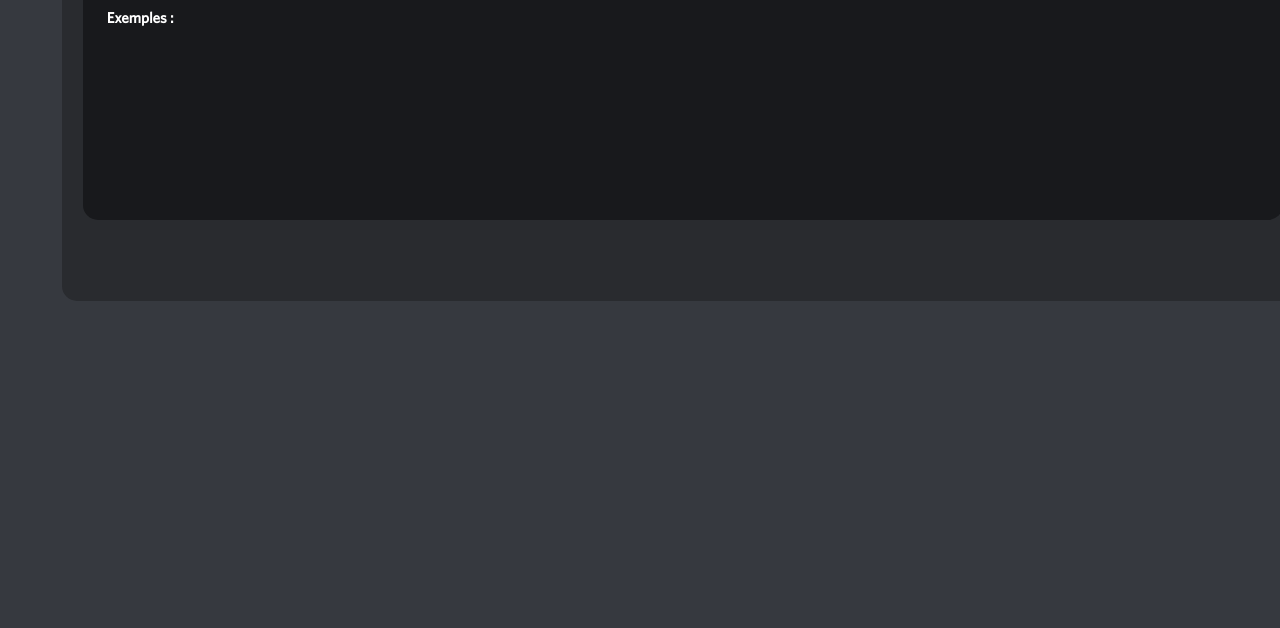
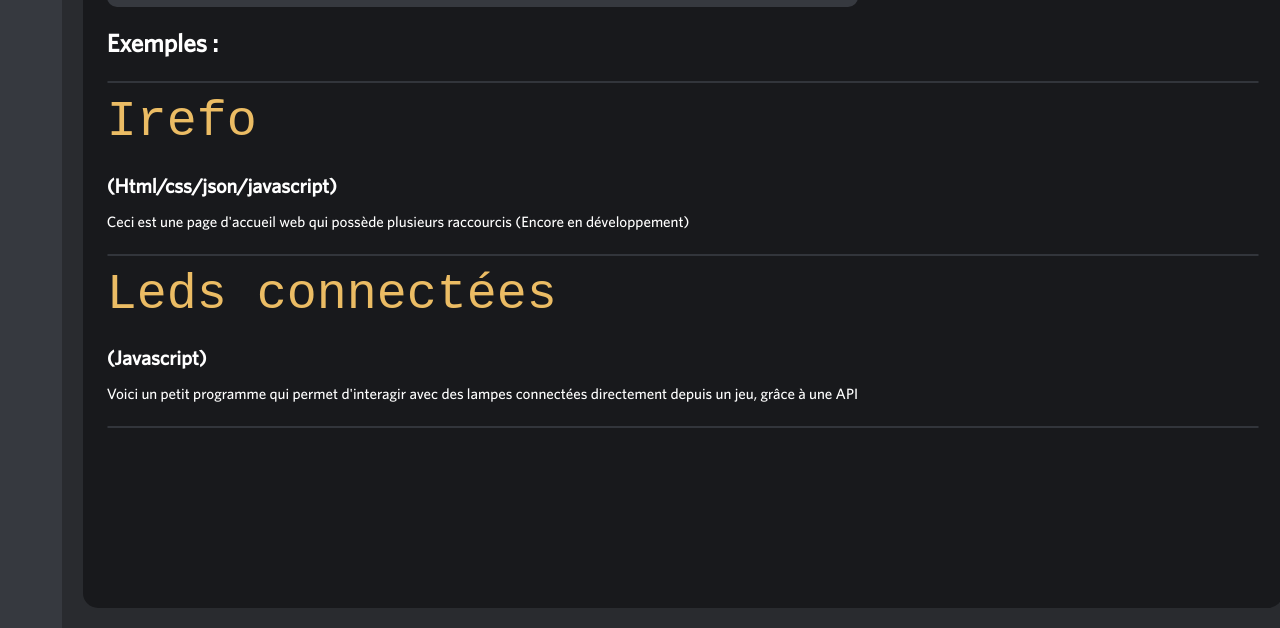
Before and after one commit to Hitokii/Hitoki.dev, a plain HTML site: page profile.html in a window 1280 px wide. Shown: the part 818-1446 px from the top of the page. Before the commit the page ends 1152 px from the top, so only its background shows below. Drawn offline with Linux system fonts and the light colour scheme.

Commit message:
Updated profile + small fix Irefo

```diff
--- a/Profile/style.css
+++ b/Profile/style.css
@@ -17,6 +17,7 @@ html, body {
 }
 
 .gray-divider {
+    margin-top: 2%;
     border: 1px solid #32353b;
     border-radius: 500px;
 }
@@ -174,3 +175,35 @@ html, body {
     cursor: pointer;
     background-color: #3e4146;
 }
+
+#exemplediv a {
+    display: block;
+    position: relative;
+    padding: 0.2em 0;
+    font-family: monospace;
+    font-size: 50px;
+    text-decoration: none;
+    color: rgb(235, 188, 100);
+    width: min-content;
+
+  }
+
+#exemplediv a::after {
+    content: '';
+    border-radius: 50px;
+    position: absolute;
+    bottom: 0;
+    left: 0;
+    width: 100%;
+    height: 0.1em;
+    background-color: wheat;
+    opacity: 0;
+    transition: opacity 500ms, transform 500ms;
+    opacity: 1;
+    transform: scale(0);
+    transform-origin: center;
+  }
+
+#exemplediv a:hover::after, #exemplediv a:focus::after{
+  transform: scale(1);
+}
--- a/profile.html
+++ b/profile.html
@@ -1,8 +1,13 @@
+<!--
+   CV réalisé par Maxence Perlot (Hitoki)
+-->
+
 <!DOCTYPE html>
 <html lang="en">
   <head>
     <meta charset="UTF-8" />
     <meta http-equiv="X-UA-Compatible" content="IE=edge" />
+    <link rel="icon" type="image/png" href="Assets/img/Logo.png" />
     <meta name="viewport" content="width=device-width, initial-scale=1.0" />
     <link rel="stylesheet" href="Profile/style.css" />
     <title>Curriculum Vitae</title>
@@ -17,65 +22,107 @@
         <h2 class="text">Tel : 07 66 19 77 61</h2>
         <h2 class="text">Région : Grand-Est</h2>
         <h2 class="text">Permis : B (Avec Vehicule perso)</h2>
-        <h2 class="text">Naissance : 14/12/2002 (<span id="age"></span> ans) à LENS (62)</h2>
+        <h2 class="text">
+          Naissance : 14/12/2002 (<span id="age"></span> ans) à LENS (62)
+        </h2>
       </div>
       <div id="badgebox">
-        <input type="button" id="ongletetudes" value="études" onclick="changeonglet('études')">
-        <input type="button" id="ongletstage" value="stages" onclick="changeonglet('stages')">
+        <input
+          type="button"
+          id="ongletetudes"
+          value="études"
+          onclick="changeonglet('études')"
+        />
+        <input
+          type="button"
+          id="ongletstage"
+          value="stages"
+          onclick="changeonglet('stages')"
+        />
         <p id="ongletpage">
-          Diplôme national du brevet<br><br>
-          Brevet d'études professionnelles <br>
-          (Métiers de l'électricité et de ses environnements connectés)<br><br>
-          Baccalauréat professionnel <br>
-          (Métiers de l'électricité et de ses environnements connectés)<br><br>
-          BTS (Systèmes numériques)</p>
+          Diplôme national du brevet<br /><br />
+          Brevet d'études professionnelles <br />
+          (Métiers de l'électricité et de ses environnements connectés)<br /><br />
+          Baccalauréat professionnel <br />
+          (Métiers de l'électricité et de ses environnements connectés)<br /><br />
+          BTS (Systèmes numériques)
+        </p>
       </div>
       <div id="innerbox">
-        <h1><span style="font-weight: bolder;">PERLOT</span> <span style="color: #b9bbbe;">Maxence</span></h1>
+        <h1>
+          <span style="font-weight: bolder">PERLOT</span>
+          <span style="color: #b9bbbe">Maxence</span>
+        </h1>
         <h2>Étudiant de dernière année BTS Systèmes numériques</h2>
         <div class="gray-divider"></div>
         <h2 class="text">À PROPOS DE MOI</h2>
-      <p style="font-family: monospace;">
-       Je suis passionné d'informatique, plus particulièrement de programmation. J'apprends principalement en Auto-didacte.<br>
+        <p style="font-family: monospace">
+          Je suis passionné d'informatique, plus particulièrement de
+          programmation. J'apprends principalement en Auto-didacte.<br />
         </p>
         <h2 class="text">Information supplémentaire</h2>
         <p>
-      IDE favori : Visual Studio Code<br>
-      Framework : NodeJS / Electron.js / Pygame / Vaadin<br>
-      Préference : Front-end <strike>Back-end</strike><br>
-      Sais utiliser :  API / MySQL / SQLite / XML / XSL / XSLT / GitHub / Git / NPM / PIP / Trello<br>
+          IDE favori : Visual Studio Code<br />
+          Framework : NodeJS / Electron.js / Pygame / Vaadin<br />
+          Préference : Front-end <strike>Back-end</strike><br />
+          Sais utiliser : API / MySQL / SQLite / XML / XSL / XSLT / GitHub / Git
+          / NPM / PIP / Trello<br />
           Langues : Français C2 / Anglais C2 / Japonais A1 (JLPT N5)
         </p>
-      <h2 class="text">Langages de programmation <span style="font-size: 10px;">(ordre croissant de niveau de maitrise)</span></h2>
+        <h2 class="text">
+          Langages de programmation
+          <span style="font-size: 10px"
+            >(ordre croissant de niveau de maitrise)</span
+          >
+        </h2>
         <div id="cplaying">
           <!-- LISTE DES LANGUAGES -->
           <div class="language">
-            <img alt="JavaScript" src="Profile/assets/images/balance.png">
+            <img alt="JavaScript" src="Profile/assets/images/balance.png" />
             <h1>JavaScript</h1>
           </div>
           <div class="language">
-            <img alt="Html/Css" src="Profile/assets/images/html.png">
+            <img alt="Html/Css" src="Profile/assets/images/html.png" />
             <h1>Html/Css</h1>
           </div>
           <div class="language">
-            <img alt="Python" src="Profile/assets/images/python.png">
+            <img alt="Python" src="Profile/assets/images/python.png" />
             <h1>Python</h1>
           </div>
           <div class="language">
-            <img alt="c++" src="Profile/assets/images/Cpp.png">
+            <img alt="c++" src="Profile/assets/images/Cpp.png" />
             <h1>C/C++</h1>
           </div>
           <div class="language">
-            <img alt="Java" src="Profile/assets/images/java.png">
+            <img alt="Java" src="Profile/assets/images/java.png" />
             <h1>Java</h1>
           </div>
           <div class="language">
-            <img style="scale: 130%;" alt="PHP" src="Profile/assets/images/php.png">
+            <img
+              style="scale: 130%"
+              alt="PHP"
+              src="Profile/assets/images/php.png"
+            />
             <h1>PHP</h1>
           </div>
         </div>
-      <div>
-        <h2 class="text">Exemples :</h2>
+        <div id="exemplediv">
+          <h2 class="text" style="font-size: 25px">Exemples :</h2>
+          <div class="gray-divider"></div>
+          <a href="..">Irefo</a>
+          <h1>(Html/css/json/javascript)</h1>
+          <p>
+            Ceci est une page d'accueil web qui possède plusieurs raccourcis
+            (Encore en développement)
+          </p>
+          <div class="gray-divider"></div>
+          <a style="width: 40%">Leds connectées</a>
+          <h1>(Javascript)</h1>
+          <p>
+            Voici un petit programme qui permet d'interagir avec des lampes
+            connectées directement depuis un jeu, grâce à une API
+          </p>
+          <div class="gray-divider"></div>
         </div>
       </div>
     </div>
--- a/style.css
+++ b/style.css
@@ -94,8 +94,9 @@ html, body {
     background-size: cover;
 }
 
-html, body, blockquote {
+blockquote {
     margin: 0%;
+    margin-top: 10px;
     font-family: monospace;
     color: white;
 }
@@ -233,6 +234,11 @@ body, footer {
     transform: translateX(100%);
 }
 
+#menu_block h1 {
+    color: white;
+    font-family: monospace;
+}
+
 .flag {
     width: 25%;
     padding: 0%;
```
Also changed, not shown: index.html (+2 -5 lines). Lines whose indentation alone changed are shown as unchanged.
